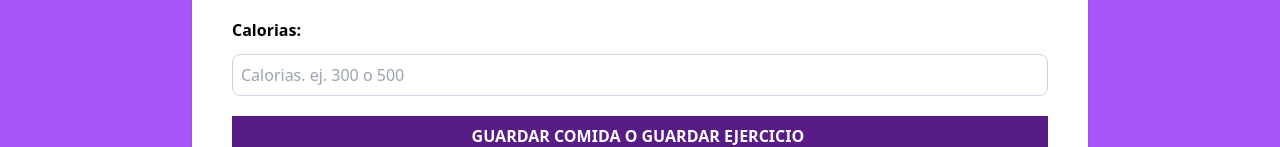
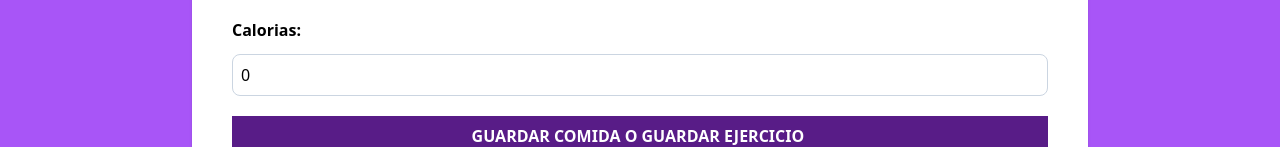
Before and after one commit to DaniM0613/Calorie-Tracker, a React (Vite) app: page / in a window 1280 px wide. Shown: the part 350-497 px from the top of the page. Built offline with nearby package versions, Linux system fonts and the light colour scheme.

Commit message:
usando los events in TS

```diff
--- a/src/components/form.tsx
+++ b/src/components/form.tsx
@@ -1,7 +1,23 @@
+ import { useState, ChangeEvent } from "react"
+
  import { categories } from "./data/categories"
 // Creando el formulario para calcular las calorias.
 
 export default function form() {
+
+  const [activity, setActivity] = useState({
+     category: 1,
+     name: '',
+     calories: 0
+  })
+
+  const handleChange = (e: React.ChangeEvent<HTMLSelectElement> | ChangeEvent<HTMLInputElement>) => {
+     setActivity({
+      ...activity,
+      [e.target.id]: e.target.value
+     })
+  }
+
   return (
     <form className="space-y-5 bg-white shadow p-10 rounded-lg">
        <div className="grid grid-cols-1 gap-3">
@@ -9,6 +25,8 @@ export default function form() {
           <select
             className="border border-slate-300 p-2 rounded-lg w-full bg-white"
             id="category"
+            value={activity.category}
+            onChange={handleChange}
           >
             {categories.map(category => (
               <option
@@ -22,22 +40,26 @@ export default function form() {
        </div>
 
        <div className="grid grid-cols-1 gap-3">
-         <label htmlFor="category" className="activity font-bold">Actividad</label>
+         <label htmlFor="name" className="font-bold">Actividad</label>
           <input
-            id="activity"
+            id="name"
             type="text"
             className="border border-salte-300 p-2 rounded-lg"
             placeholder="Ej. Comida, Jugo de Naranja, Ensalada, Ejercicio, Pesas, Bicicleta"
+            value={activity.name}
+            onChange={handleChange}
           />
        </div>
 
        <div className="grid grid-cols-1 gap-3">
-         <label htmlFor="calorias" className="font-bold">Calorias: </label>
+         <label htmlFor="calories" className="font-bold">Calorias: </label>
          <input
-           id="calorias"
+           id="calories"
            type="number"
            className="border border-slate-300 p-2 rounded-lg"
-           placeholder="Calorias. ej. 300 o 500"
+           placeholder="calories. ej. 300 o 500"
+           value={activity.calories}
+           onChange={handleChange}
          />
       </div>
 
```
